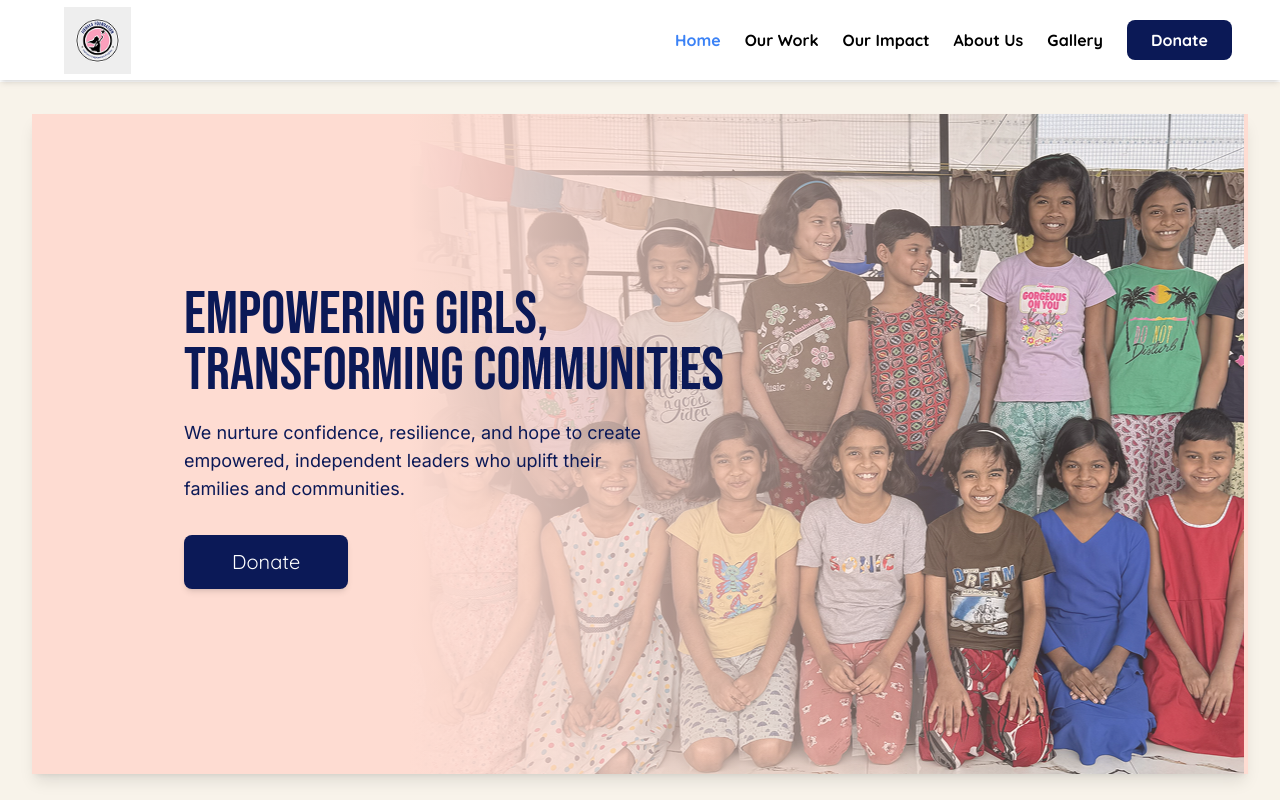
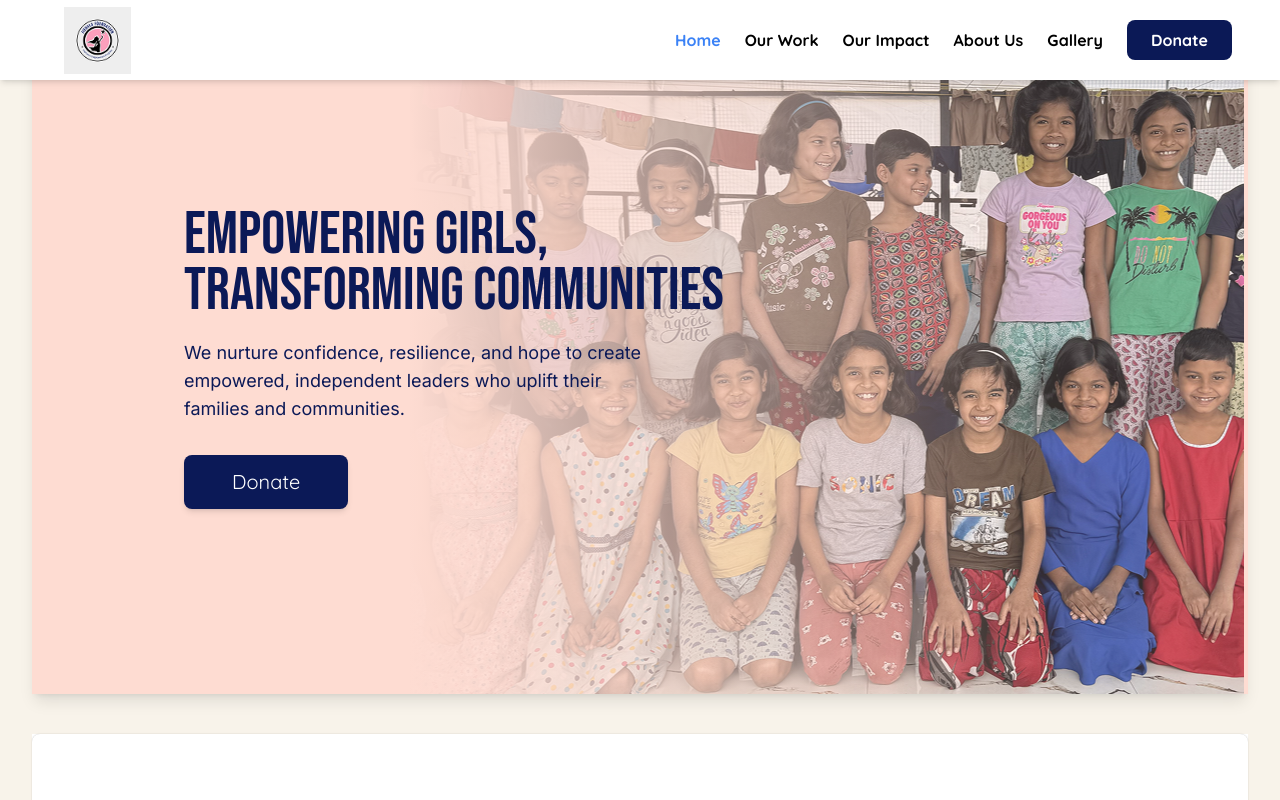
Before and after one commit to jayesh9747/jivhala, a React (Vite) app: page / in a window 1280 px wide. Shown: the top 800 px of the page. Built offline with nearby package versions, Linux system fonts and the light colour scheme.

Commit message:
modify the out impact page

```diff
--- a/src/components/AboutUsMain.jsx
+++ b/src/components/AboutUsMain.jsx
@@ -1,6 +1,5 @@
 import AboutHeroSection from "../components/AboutUs/AboutHeroSection.jsx";
 import WhoWeAre from "../components/AboutUs/WhoWeAre.jsx";
-import Contact from "../components/AboutUs/Contact.jsx";
 import Founder from "./AboutUs/Founder.jsx";
 function AboutUsMain() {
   return (
--- a/src/components/common/Header.jsx
+++ b/src/components/common/Header.jsx
@@ -25,7 +25,7 @@ function Header() {
   };
 
   return (
-    <header className="relative fixed top-0  w-full bg-white xl:shadow-md z-50 justify-center  ">
+    <header className="fixed top-0  w-full bg-white xl:shadow-md z-50 justify-center  ">
       <div className="flex items-center justify-between px-0 sm:px-0 md:px-12    h-18 sm:h-20 lg:h-30 ">
         {/* Logo */}<Link to="/">
        <div className="  rounded-full flex justify-center items-center p-2">
@@ -82,7 +82,7 @@ function Header() {
             isMenuOpen ? "block" : "hidden"
           } fixed inset-x-0 sm:static top-[60px] sm:top-auto left-0 w-full sm:w-auto bg-white  sm:flex items-center flex-col sm:flex-row space-y-6 sm:space-y-0 sm:space-x-6 px-4 sm:px-0 py-6 sm:py-0 font-quicksand font-semibold transition-all h-screen sm:h-fit `}
         >
-          <ul className="flex flex-col sm:flex-row space-y-8 sm:space-y-0 sm:space-x-6 text-[13px] sm:text-[13px] md:text-[13px] lg:text-[16px] sm:text-[12px] md:text-[13px] lg:text-[16px] text-black ">
+          <ul className="flex flex-col sm:flex-row space-y-8 sm:space-y-0 sm:space-x-6 text-[13px] sm:text-[13px] md:text-[13px] lg:text-[16px] text-black ">
           <li
               className={`block transition-all font-semibold ${
                 isActive("/") ? "text-blue-500" : "hover:text-orange-500"
```
